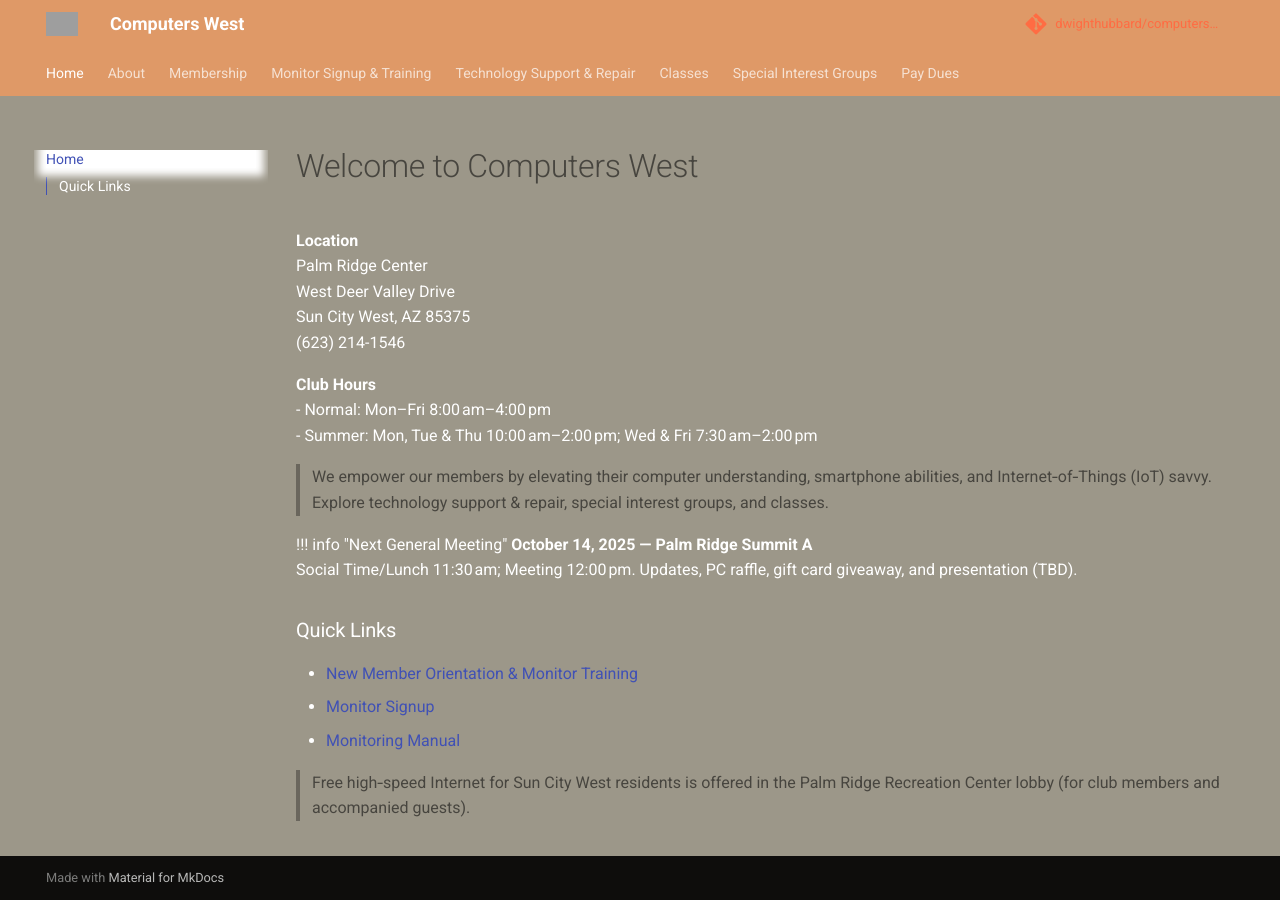
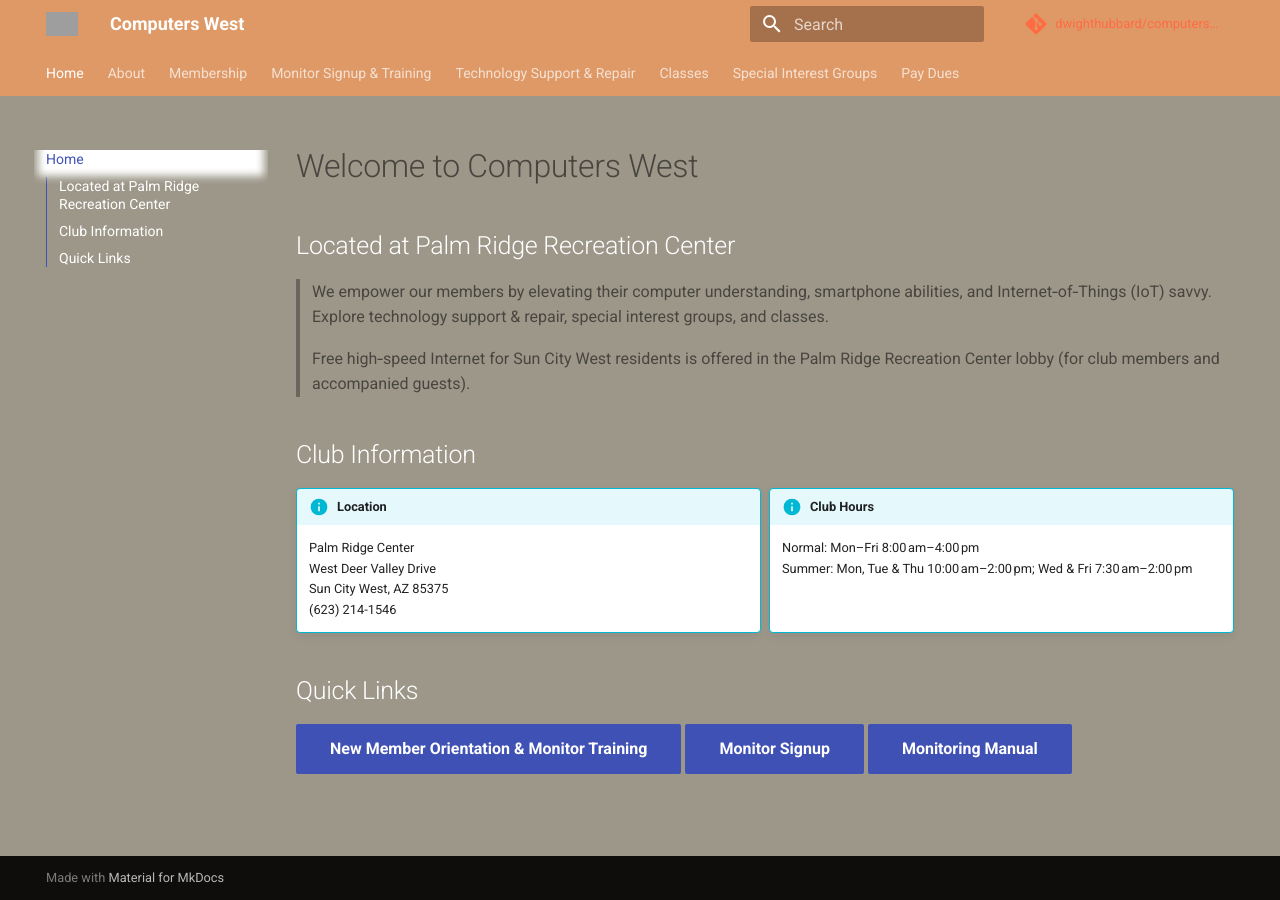
Before and after one commit to dwighthubbard/computerswest, an MkDocs documentation site: the page built from docs/index.md, in a window 1280 px wide. Built offline with MkDocs 1.6.1 and Material for MkDocs 9.7.7, drawn with Linux system fonts in a browser that asks for light colours; comment, search, counter and statistics services are not loaded; grey boxes are pictures that could not be loaded.

Commit message:
More tweaks

```diff
--- a/docs/index.md
+++ b/docs/index.md
@@ -1,24 +1,28 @@
 # Welcome to Computers West
 
-**Location**
-Palm Ridge Center
-West Deer Valley Drive
-Sun City West, AZ 85375
-(623) 214-1546
-
-**Club Hours**
-- Normal: Mon–Fri 8:00 am–4:00 pm
-- Summer: Mon, Tue & Thu 10:00 am–2:00 pm; Wed & Fri 7:30 am–2:00 pm
-
+Located at Palm Ridge Recreation Center
+---
 > We empower our members by elevating their computer understanding, smartphone abilities, and Internet‑of‑Things (IoT) savvy. Explore technology support & repair, special interest groups, and classes.
 
-!!! info "Next General Meeting"
-    **October 14, 2025 — Palm Ridge Summit A**
-    Social Time/Lunch 11:30 am; Meeting 12:00 pm. Updates, PC raffle, gift card giveaway, and presentation (TBD).
+> Free high‑speed Internet for Sun City West residents is offered in the Palm Ridge Recreation Center lobby (for club members and accompanied guests).
 
-### Quick Links
-- [New Member Orientation & Monitor Training](monitor/training.md)
-- [Monitor Signup](monitor/signup.md)
-- [Monitoring Manual](monitor/manual.md)
+## Club Information
+<div class="grid cards" markdown>
 
-> Free high‑speed Internet for Sun City West residents is offered in the Palm Ridge Recreation Center lobby (for club members and accompanied guests).
+!!! info "Location"
+    Palm Ridge Center
+    West Deer Valley Drive
+    Sun City West, AZ 85375
+    (623) 214-1546
+
+!!! info "Club Hours"
+    Normal: Mon–Fri 8:00 am–4:00 pm
+    Summer: Mon, Tue & Thu 10:00 am–2:00 pm; Wed & Fri 7:30 am–2:00 pm
+
+</div>
+
+## Quick Links
+
+[New Member Orientation & Monitor Training](monitor/training.md){ .md-button .md-button--primary }
+[Monitor Signup](monitor/signup.md){ .md-button .md-button--primary }
+[Monitoring Manual](monitor/manual.md){ .md-button .md-button--primary }
--- a/mkdocs.yml
+++ b/mkdocs.yml
@@ -20,9 +20,28 @@
 extra_css:
   - stylesheets/theme.css
 
+markdown_extensions:
+    - pymdownx.blocks.html
+    - admonition
+    - toc:
+        permalink: true
+    - footnotes
+    - def_list
+    - attr_list
+    - md_in_html
+    - pymdownx.superfences
+    - pymdownx.tabbed
+    - pymdownx.details
+    - pymdownx.critic
+    - pymdownx.keys
+    - pymdownx.betterem:
+        smart_enable: all
+
 plugins:
   git-revision-date-localized:
     enable_creation_date: true
+  search:
+      enabled: false
 
 nav:
   - Home: index.md
@@ -47,11 +66,11 @@
       - Registration: classes/registration.md
       - FAQs: classes/faqs.md
   - Special Interest Groups:
-      - PC Windows: sigs/windows.md
       - All Things Apple: sigs/apple.md
       - Artificial Intelligence: sigs/ai.md
       - Flight Simulator: sigs/flight-simulator.md
       - Genealogy: sigs/genealogy.md
       - "Open Systems (Linux)": sigs/open-systems.md
+      - PC Windows: sigs/windows.md
       - Video Hangouts: sigs/video-hangouts.md
   - Pay Dues: pay-dues.md
```
